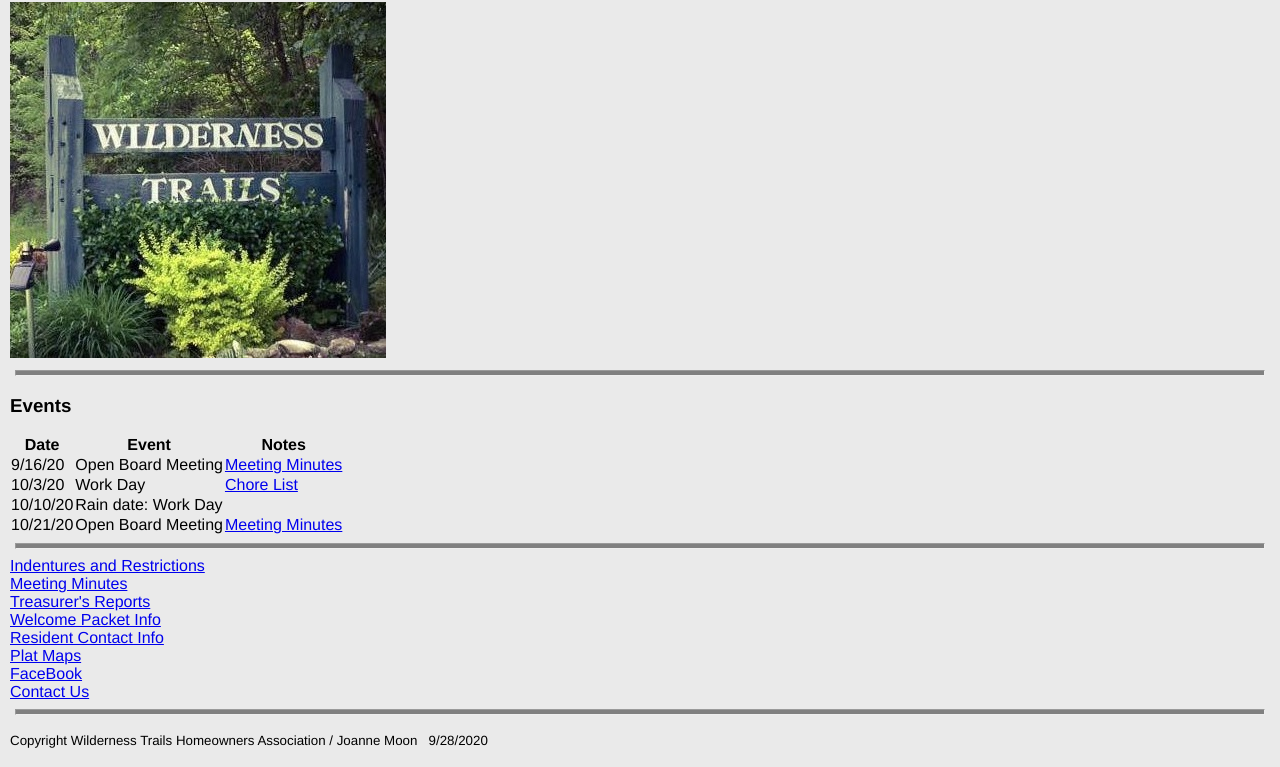
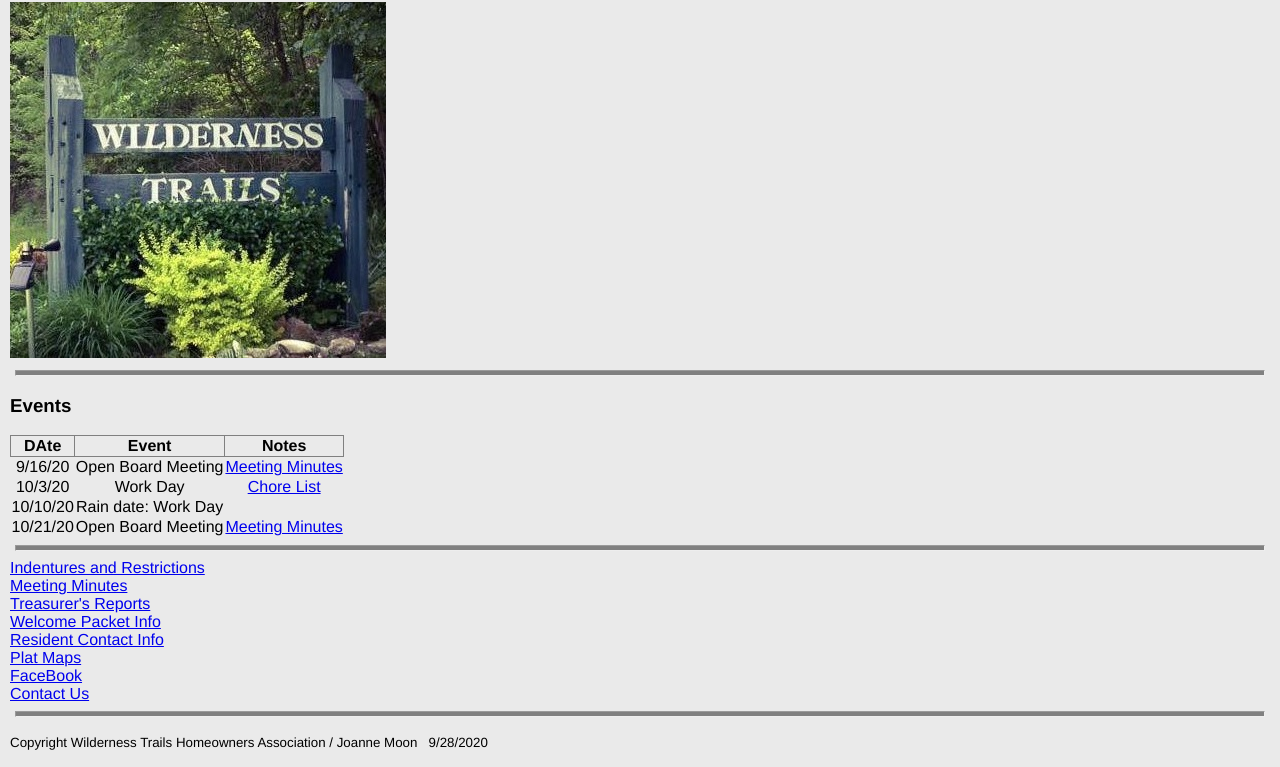
Before and after one commit to JoanneMoon/JoanneMoon.github.io, a plain HTML site: page index.html in a window 1280 px wide. Shown: the part 78-845 px from the top of the page. Drawn offline with Linux system fonts and the light colour scheme.

Commit message:
CSS Tweaks

```diff
--- a/css/WildernessTrails.css
+++ b/css/WildernessTrails.css
@@ -29,7 +29,14 @@ table {
 }
 
 th {
-	font-weight:bold;
+    font-weight: bold;
+    border-style: solid;
+    border-width: 1px;
+    border-color: #808080;
+}
+
+td {
+	text-align:center;
 }
 
 button:focus, button:active,
--- a/index.html
+++ b/index.html
@@ -18,7 +18,7 @@
     <h3>Events</h3>
     <table>
       <tr>
-        <th>Date</th>
+        <th>DAte</th>
         <th>Event</th>
         <th>Notes</th>
       </tr>
```
